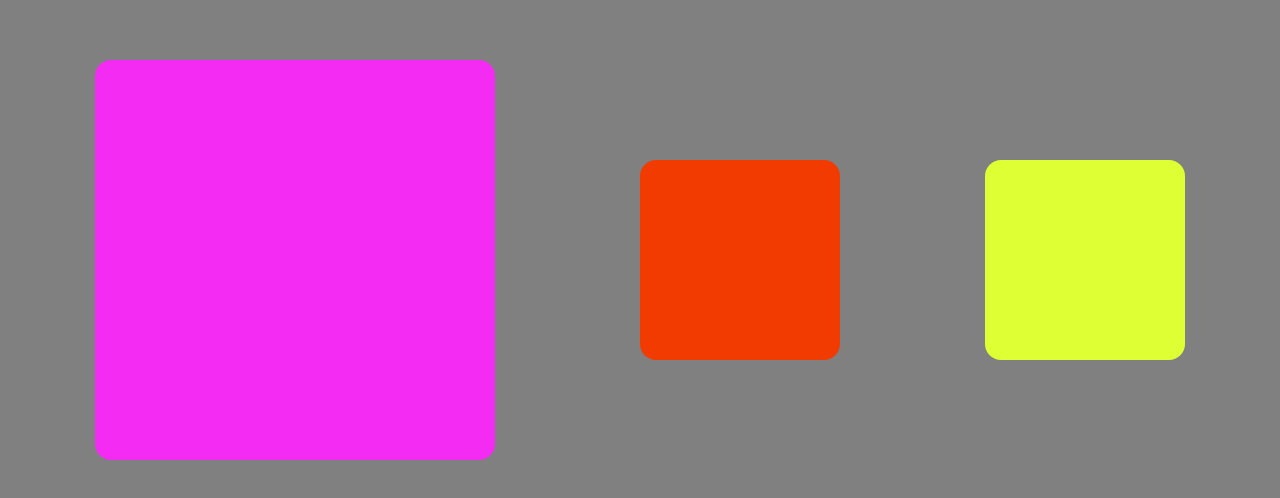
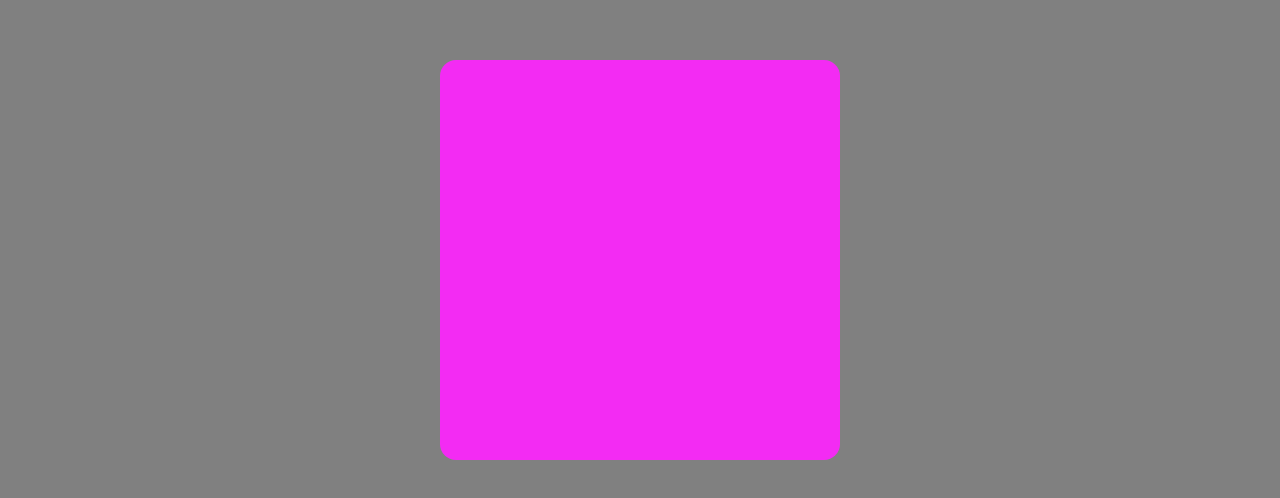
Before and after one commit to jmunozlo/hcj-udemy, a plain HTML site: page proyecto-01/0-Teoria/index.html in a window 1280 px wide. Shown: the part 140-638 px from the top of the page. Drawn offline with Linux system fonts and the light colour scheme.

Commit message:
feat:Centrar un div

```diff
--- a/proyecto-01/0-Teoria/index.html
+++ b/proyecto-01/0-Teoria/index.html
@@ -10,9 +10,9 @@
 
   <body>
     <div class="container">
-      <div class="uno"></div>
-      <div class="dos"></div>
-      <div class="tres"></div>
+      <div class="boxcontainer">
+        <div class="uno"></div>
+      </div>
     </div>
   </body>
 </html>
```
